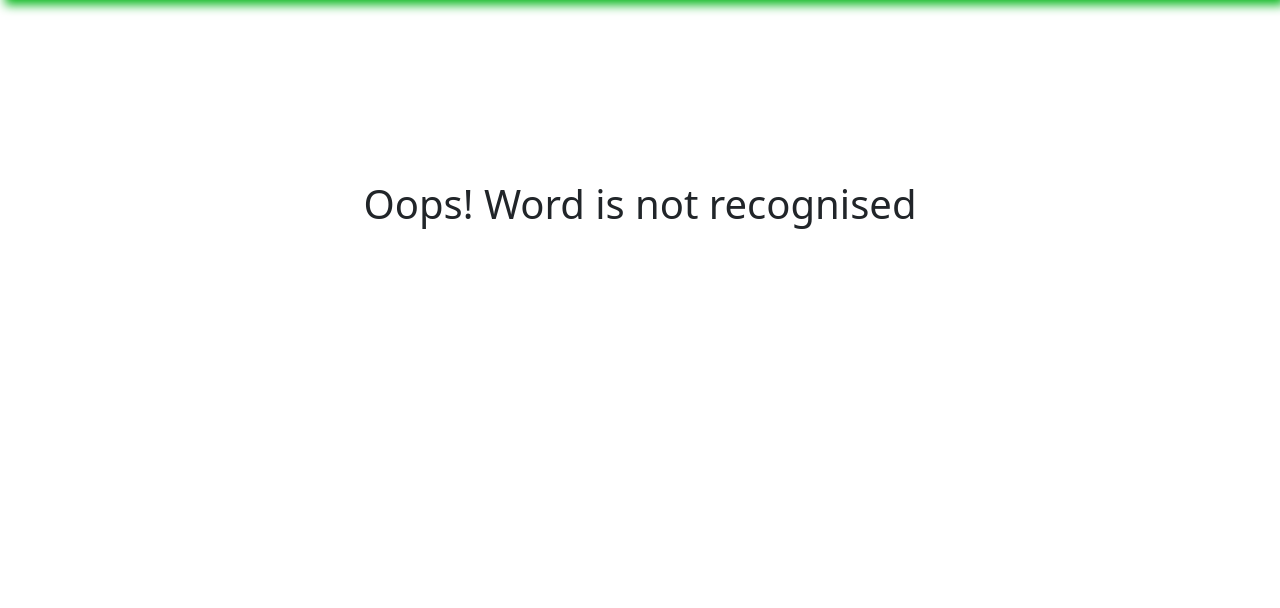
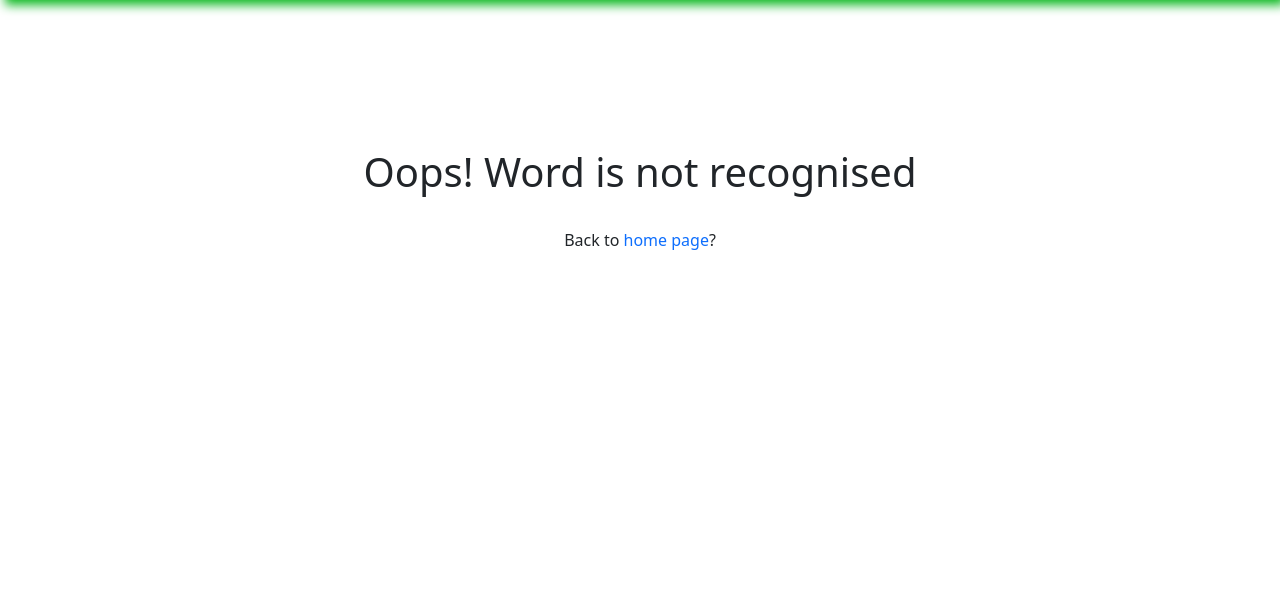
Before and after one commit to andyagdw/word_wizards, a Django app: page /random_word/ in a window 1280 px wide. Shown: the part 88-696 px from the top of the page. Run offline with Django 5.2, Linux system fonts and the light colour scheme; a user stored in the database is signed in; data that the repository does not hold is empty.

Commit message:
Add back to home page link when word not recognised

```diff
--- a/words_app/templates/words_app/view_word.html
+++ b/words_app/templates/words_app/view_word.html
@@ -18,8 +18,9 @@ the application itself -->
 <div class="container" role="region" aria-labelledby="word-not-recognised">
     <div class="row">
         <div class="col-md-12">
-            <div class="word-not-recognised-container d-flex align-items-center justify-content-center">
+            <div class="word-not-recognised-container d-flex align-items-center justify-content-center flex-column">
                 <h1 id="word-not-recognised">Oops! Word is not recognised</h1>
+                <p class="pt-4">Back to <a href="{% url 'words_app:index' %}">home page</a>?</p>
             </div>
         </div>
     </div>
```
